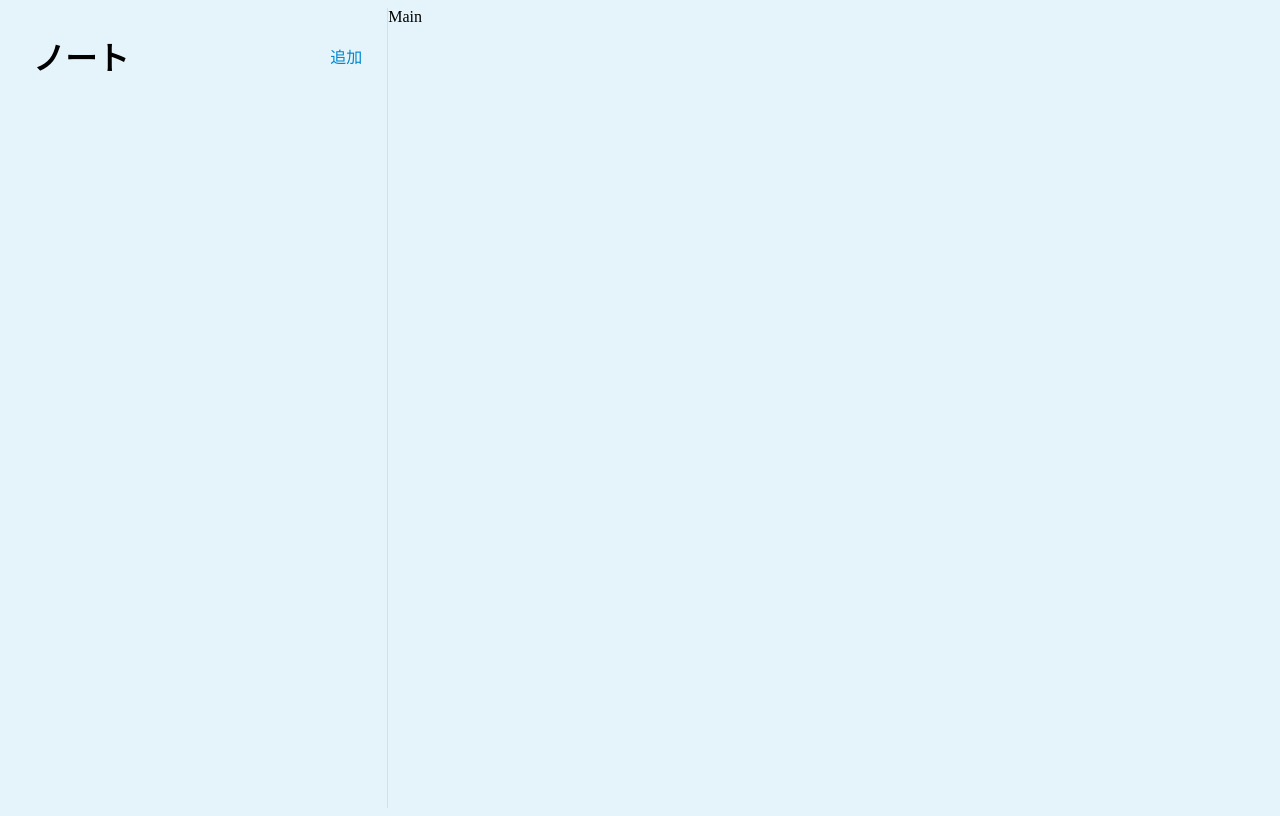
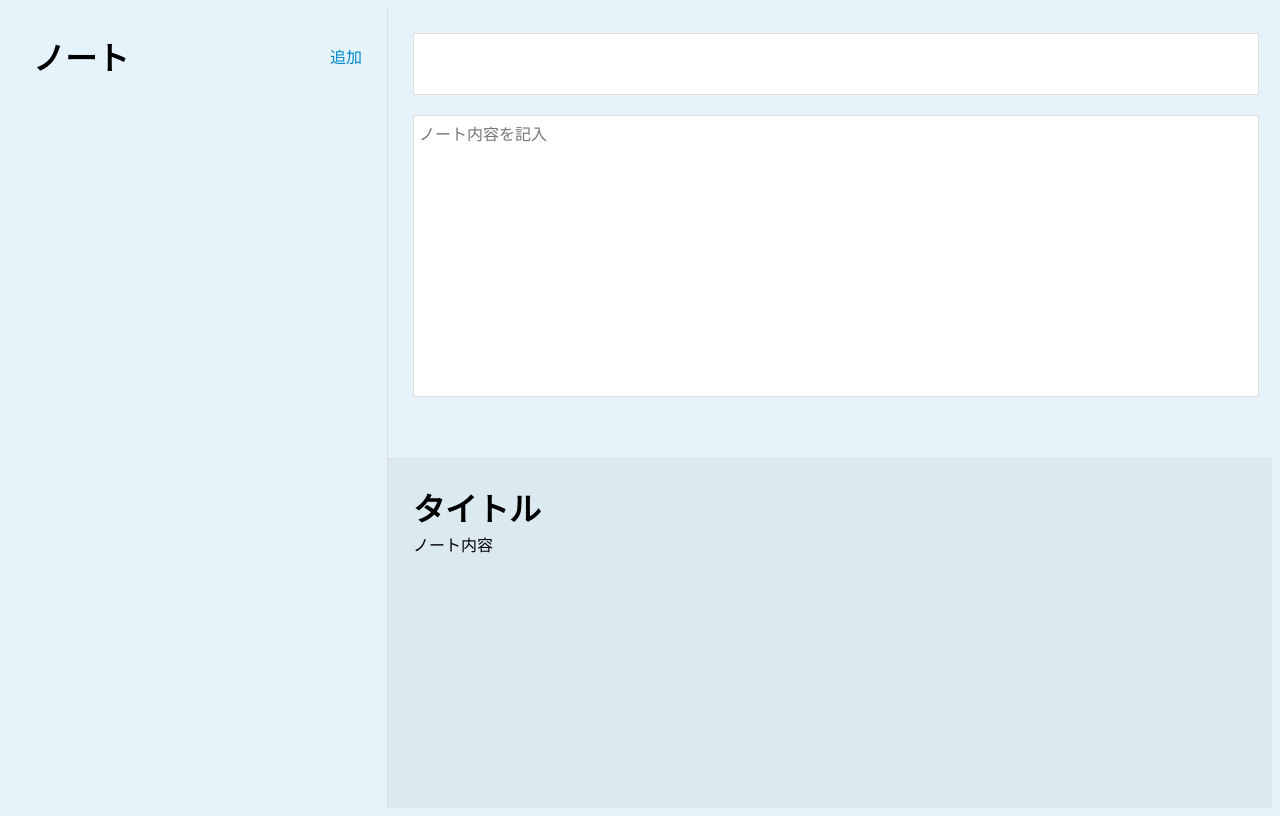
Before and after one commit to uknow1229/noteapp-with-react, a React (Vite) app: page / in a window 1280 px wide. Built offline with nearby package versions, Linux system fonts and the light colour scheme.

Commit message:
add: main-css

```diff
--- a/src/components/Main.css
+++ b/src/components/Main.css
@@ -0,0 +1,46 @@
+.app-main {
+  width: 70%;
+  height: 100vh;
+}
+
+.app-main-note-edit,
+.app-main-note-preview {
+  height: 50vh;
+}
+
+.app-main-note-edit {
+  padding: 25px;
+}
+
+.app-main-note-edit input,
+textarea {
+  display: flex;
+  border: 1px solid #ddd;
+  margin-bottom: 20px;
+  width: 100%;
+  height: calc(50vh - 130px);
+  padding: 5px;
+  resize: none;
+  font-size: 16px;
+}
+
+.app-main-note-edit input {
+  height: 50px;
+  font-size: 2rem;
+}
+
+.app-main-note-preview {
+  border-top: 1px solid #ddd;
+  overflow-y: scroll;
+  background: rgba(0, 0, 0, 0.04);
+}
+
+.preview-title {
+  padding: 25px 25px 0 25px;
+  margin: 0;
+}
+
+.markdown-preview {
+  padding: 0 25px 25px 25px;
+  line-height: 2rem;
+}
--- a/src/components/Main.jsx
+++ b/src/components/Main.jsx
@@ -1,7 +1,18 @@
 import './Main.css';
 
 const Main = () => {
-  return <div>Main</div>;
+  return (
+    <div className="app-main">
+      <div className="app-main-note-edit">
+        <input type="text" />
+        <textarea id="" placeholder="ノート内容を記入"></textarea>
+      </div>
+      <div className="app-main-note-preview">
+        <h1 className="preview-title">タイトル</h1>
+        <div className="markdown-preview">ノート内容</div>
+      </div>
+    </div>
+  );
 };
 
 export default Main;
```
